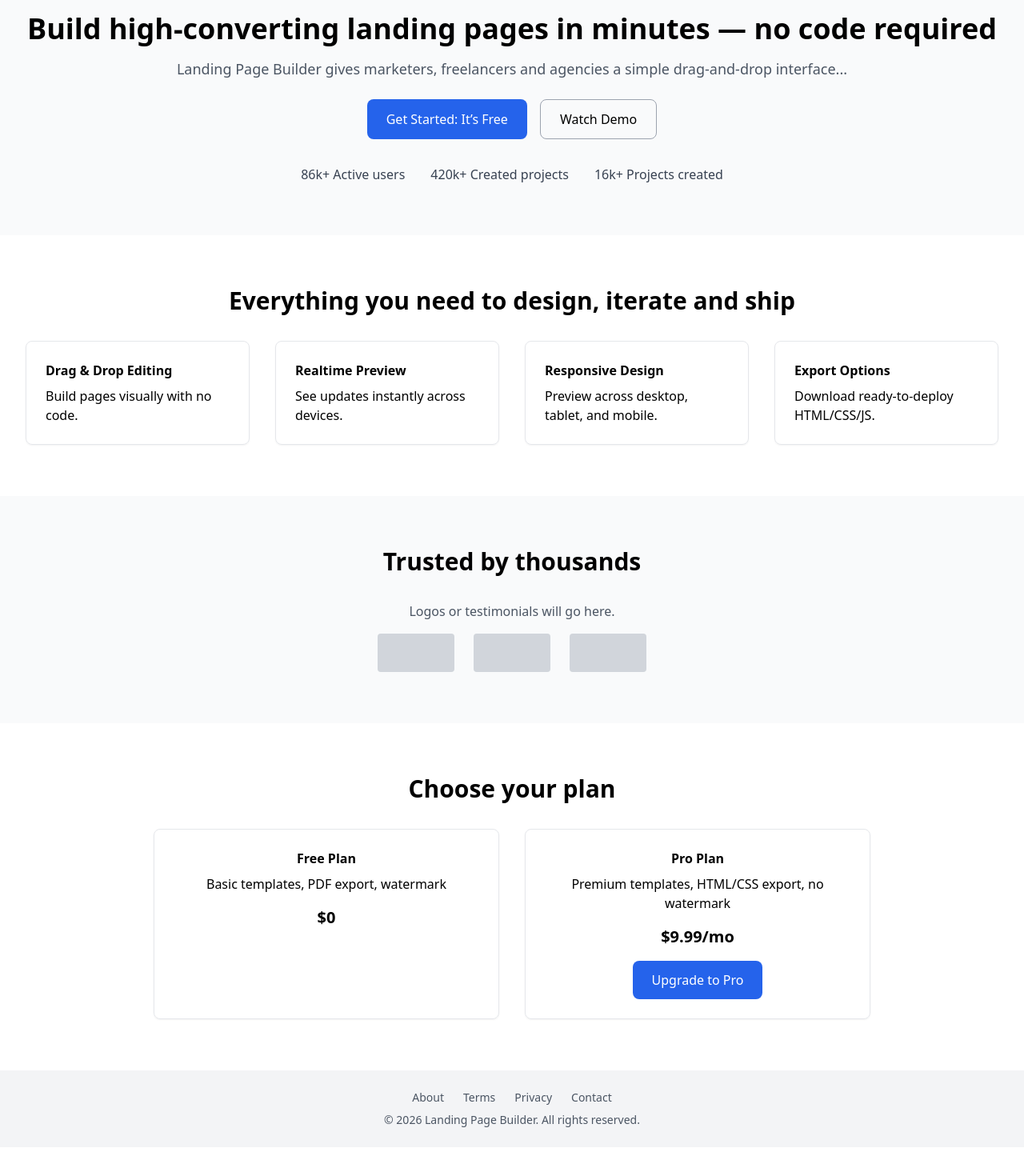
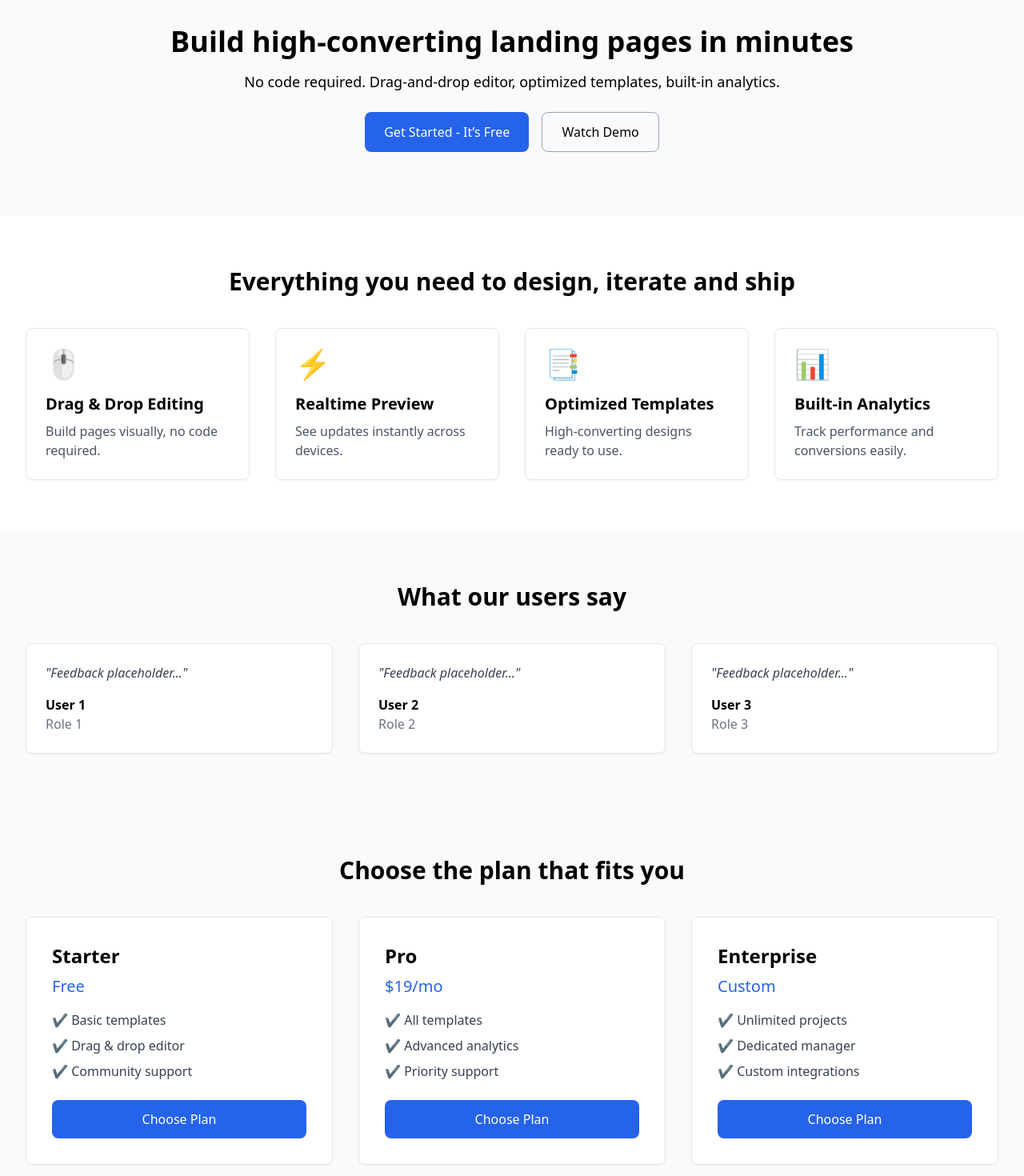
Before and after one commit to phat2003/lading-custom, a React (Vite) app in the folder frontend/: page /home in a window 1280 px wide. Shown: the part 120-1590 px from the top of the page at 80% size. Before the commit the page ends 1554 px from the top, so only its background shows below. Built offline with nearby package versions, Linux system fonts and the light colour scheme; no server answers.

Commit message:
feat: add login & register modal

```diff
--- a/frontend/package.json
+++ b/frontend/package.json
@@ -16,7 +16,7 @@
     "react-router-dom": "^6.26.2"
   },
   "devDependencies": {
-    "@vitejs/plugin-react": "^4.3.1",
+    "@vitejs/plugin-react": "^4.7.0",
     "autoprefixer": "^10.4.20",
     "postcss": "^8.4.47",
     "tailwindcss": "^3.4.13",
--- /dev/null
+++ b/frontend/src/components/common/LoginModal.jsx
@@ -0,0 +1,45 @@
+export default function LoginModal({ isOpen, onClose }) {
+  if (!isOpen) return null
+
+  return (
+    <div className="fixed inset-0 z-50 flex items-center justify-center bg-black bg-opacity-50">
+      <div className="relative p-8 bg-white rounded-lg shadow-lg w-96">
+        <button
+          onClick={onClose}
+          className="absolute text-gray-500 top-2 right-2 hover:text-gray-700"
+        >
+          ×
+        </button>
+        <h2 className="mb-6 text-2xl font-bold text-center">Login</h2>
+        <form className="space-y-4">
+          <div>
+            <label className="block mb-1 text-sm font-medium text-gray-700">Email:</label>
+            <input
+              type="email"
+              placeholder="Enter your email"
+              className="w-full p-2 border rounded"
+            />
+          </div>
+          <div>
+            <label className="block mb-1 text-sm font-medium text-gray-700">Password:</label>
+            <input
+              type="password"
+              placeholder="Enter your password"
+              className="w-full p-2 border rounded"
+            />
+          </div>
+          <button
+            type="submit"
+            className="w-full py-2 text-white transition bg-blue-600 rounded hover:bg-blue-700"
+          >
+            Login
+          </button>
+        </form>
+        <p className="mt-4 text-sm text-center">
+          First time here?{" "}
+          <span className="text-blue-600 cursor-pointer">Create an account</span>
+        </p>
+      </div>
+    </div>
+  )
+}
--- /dev/null
+++ b/frontend/src/components/common/RegisterModal.jsx
@@ -0,0 +1,61 @@
+export default function RegisterModal({ isOpen, onClose }) {
+  if (!isOpen) return null
+
+  return (
+    <div className="fixed inset-0 z-50 flex items-center justify-center bg-black bg-opacity-50">
+      <div className="relative p-8 bg-white rounded-lg shadow-lg w-96">
+        <button
+          onClick={onClose}
+          className="absolute text-gray-500 top-2 right-2 hover:text-gray-700"
+        >
+          ×
+        </button>
+        <h2 className="mb-6 text-2xl font-bold text-center">Create Account</h2>
+        <form className="space-y-4">
+          <div>
+            <label className="block mb-1 text-sm font-medium text-gray-700">Email:</label>
+            <input
+              type="email"
+              placeholder="Enter your email"
+              className="w-full p-2 border rounded"
+            />
+          </div>
+          <div>
+            <label className="block mb-1 text-sm font-medium text-gray-700">First name:</label>
+            <input
+              type="text"
+              placeholder="Enter your first name"
+              className="w-full p-2 border rounded"
+            />
+          </div>
+          <div>
+            <label className="block mb-1 text-sm font-medium text-gray-700">Last name:</label>
+            <input
+              type="text"
+              placeholder="Enter your last name"
+              className="w-full p-2 border rounded"
+            />
+          </div>
+          <div>
+            <label className="block mb-1 text-sm font-medium text-gray-700">Password:</label>
+            <input
+              type="password"
+              placeholder="Create a password"
+              className="w-full p-2 border rounded"
+            />
+          </div>
+          <button
+            type="submit"
+            className="w-full py-2 text-white transition bg-blue-600 rounded hover:bg-blue-700"
+          >
+            Sign Up
+          </button>
+        </form>
+        <p className="mt-4 text-sm text-center">
+          Already have an account?{" "}
+          <span className="text-blue-600 cursor-pointer">Login here</span>
+        </p>
+      </div>
+    </div>
+  )
+}
--- a/frontend/src/pages/Home/Home.jsx
+++ b/frontend/src/pages/Home/Home.jsx
@@ -1,12 +1,20 @@
 import { useAuth } from '../../context/AuthContext'
 import { useNavigate } from 'react-router-dom'
 import Header from '../../components/layout/Header'
+import HeroSection from './components/HeroSection'
+import FeatureSection from './components/FeatureSection'
+import Testimonials from './components/Testimonials'
+import PricingPreview from './components/PricingPreview'
 import Footer from '../../components/layout/Footer'
+import LoginModal from '../../components/common/LoginModal'
+import RegisterModal from '../../components/common/RegisterModal'
+import { useState } from 'react'
 
-// Trang chủ sau khi đăng nhập — bổ sung UI theo design
 export default function Home() {
   const { user, logout } = useAuth()
   const navigate = useNavigate()
+  const [showLogin, setShowLogin] = useState(false)
+  const [showRegister, setShowRegister] = useState(false)
 
   const handleLogout = () => {
     logout()
@@ -16,86 +24,30 @@ export default function Home() {
   return (
     <div className="flex flex-col min-h-screen bg-white">
       {/* Header */}
-      <Header user={user} onLogout={handleLogout} />
+      <Header
+        user={user}
+        onLogout={handleLogout}
+        onLogin={() => setShowLogin(true)}
+        onRegister={() => setShowRegister(true)}
+      />
 
       {/* Main content */}
       <main className="flex-grow">
-        {/* Hero Section */}
-        <section className="py-16 text-center bg-gray-50">
-          <h2 className="mb-4 text-4xl font-bold">
-            Build high-converting landing pages in minutes — no code required
-          </h2>
-          <p className="mb-6 text-lg text-gray-600">
-            Landing Page Builder gives marketers, freelancers and agencies a simple drag-and-drop interface...
-          </p>
-          <div className="flex justify-center gap-4 mb-8">
-            <button className="px-6 py-3 text-white bg-blue-600 rounded-lg">Get Started: It’s Free</button>
-            <button className="px-6 py-3 border border-gray-400 rounded-lg">Watch Demo</button>
-          </div>
-          <div className="flex justify-center gap-8 text-gray-700">
-            <span>86k+ Active users</span>
-            <span>420k+ Created projects</span>
-            <span>16k+ Projects created</span>
-          </div>
-        </section>
-
-        {/* Features Section */}
-        <section id="features" className="px-8 py-16">
-          <h3 className="mb-8 text-3xl font-semibold text-center">
-            Everything you need to design, iterate and ship
-          </h3>
-          <div className="grid gap-8 md:grid-cols-2 lg:grid-cols-4">
-            <div className="p-6 border rounded-lg shadow-sm">
-              <h4 className="mb-2 font-bold">Drag & Drop Editing</h4>
-              <p>Build pages visually with no code.</p>
-            </div>
-            <div className="p-6 border rounded-lg shadow-sm">
-              <h4 className="mb-2 font-bold">Realtime Preview</h4>
-              <p>See updates instantly across devices.</p>
-            </div>
-            <div className="p-6 border rounded-lg shadow-sm">
-              <h4 className="mb-2 font-bold">Responsive Design</h4>
-              <p>Preview across desktop, tablet, and mobile.</p>
-            </div>
-            <div className="p-6 border rounded-lg shadow-sm">
-              <h4 className="mb-2 font-bold">Export Options</h4>
-              <p>Download ready-to-deploy HTML/CSS/JS.</p>
-            </div>
-          </div>
-        </section>
-
-        {/* Testimonials Section */}
-        <section id="reviews" className="py-16 text-center bg-gray-50">
-          <h3 className="mb-8 text-3xl font-semibold">Trusted by thousands</h3>
-          <p className="mb-4 text-gray-600">Logos or testimonials will go here.</p>
-          <div className="flex justify-center gap-6">
-            <div className="w-24 h-12 bg-gray-300 rounded" />
-            <div className="w-24 h-12 bg-gray-300 rounded" />
-            <div className="w-24 h-12 bg-gray-300 rounded" />
-          </div>
-        </section>
-
-        {/* Pricing Section */}
-        <section id="pricing" className="px-8 py-16 text-center">
-          <h3 className="mb-8 text-3xl font-semibold">Choose your plan</h3>
-          <div className="grid max-w-4xl gap-8 mx-auto md:grid-cols-2">
-            <div className="p-6 border rounded-lg shadow-sm">
-              <h4 className="mb-2 font-bold">Free Plan</h4>
-              <p className="mb-4">Basic templates, PDF export, watermark</p>
-              <p className="text-xl font-bold">$0</p>
-            </div>
-            <div className="p-6 border rounded-lg shadow-sm">
-              <h4 className="mb-2 font-bold">Pro Plan</h4>
-              <p className="mb-4">Premium templates, HTML/CSS export, no watermark</p>
-              <p className="text-xl font-bold">$9.99/mo</p>
-              <button className="px-6 py-3 mt-4 text-white bg-blue-600 rounded-lg">Upgrade to Pro</button>
-            </div>
-          </div>
-        </section>
+        <HeroSection
+          onGetStarted={() => setShowRegister(true)}
+          onWatchDemo={() => alert('Show demo video')}
+        />
+        <FeatureSection />
+        <Testimonials />
+        <PricingPreview onChoosePlan={() => navigate('/pricing')} />
       </main>
 
       {/* Footer */}
       <Footer />
+
+      {/* Popups */}
+      <LoginModal isOpen={showLogin} onClose={() => setShowLogin(false)} />
+      <RegisterModal isOpen={showRegister} onClose={() => setShowRegister(false)} />
     </div>
   )
 }
--- a/frontend/src/pages/Home/components/FeatureSection.jsx
+++ b/frontend/src/pages/Home/components/FeatureSection.jsx
@@ -1,26 +1,41 @@
-export default function FeaturesSection() {
+export default function FeatureSection() {
+  const features = [
+    {
+      title: "Drag & Drop Editing",
+      description: "Build pages visually, no code required.",
+      icon: "🖱️",
+    },
+    {
+      title: "Realtime Preview",
+      description: "See updates instantly across devices.",
+      icon: "⚡",
+    },
+    {
+      title: "Optimized Templates",
+      description: "High-converting designs ready to use.",
+      icon: "📑",
+    },
+    {
+      title: "Built-in Analytics",
+      description: "Track performance and conversions easily.",
+      icon: "📊",
+    },
+  ]
+
   return (
-    <section id="features" className="px-8 py-16">
-      <h3 className="mb-8 text-3xl font-semibold text-center">
-        Everything you need to design, iterate and ship
-      </h3>
-      <div className="grid gap-8 md:grid-cols-2 lg:grid-cols-4">
-        <div className="p-6 border rounded-lg shadow-sm">
-          <h4 className="mb-2 font-bold">🖱️ Drag & Drop Editing</h4>
-          <p>Build pages visually with no code.</p>
-        </div>
-        <div className="p-6 border rounded-lg shadow-sm">
-          <h4 className="mb-2 font-bold">⚡ Realtime Preview</h4>
-          <p>See updates instantly across devices.</p>
-        </div>
-        <div className="p-6 border rounded-lg shadow-sm">
-          <h4 className="mb-2 font-bold">📱 Responsive Design</h4>
-          <p>Preview across desktop, tablet, and mobile.</p>
-        </div>
-        <div className="p-6 border rounded-lg shadow-sm">
-          <h4 className="mb-2 font-bold">💾 Export Options</h4>
-          <p>Download ready-to-deploy HTML/CSS/JS.</p>
-        </div>
+    <section id="features" className="py-16 bg-white">
+      <h2 className="mb-10 text-3xl font-bold text-center">Everything you need to design, iterate and ship</h2>
+      <div className="grid grid-cols-1 gap-8 px-8 md:grid-cols-2 lg:grid-cols-4">
+        {features.map((f, idx) => (
+          <div
+            key={idx}
+            className="p-6 transition transform border rounded-lg shadow-sm hover:shadow-lg hover:-translate-y-1"
+          >
+            <div className="mb-4 text-4xl">{f.icon}</div>
+            <h3 className="mb-2 text-xl font-semibold">{f.title}</h3>
+            <p className="text-gray-600">{f.description}</p>
+          </div>
+        ))}
       </div>
     </section>
   )
--- a/frontend/src/pages/Home/components/HeroSection.jsx
+++ b/frontend/src/pages/Home/components/HeroSection.jsx
@@ -1,20 +1,25 @@
-export default function HeroSection() {
+export default function HeroSection({ onGetStarted, onWatchDemo }) {
   return (
-    <section className="py-16 text-center bg-gray-50">
+    <section className="py-20 text-center bg-gray-50">
       <h2 className="mb-4 text-4xl font-bold">
-        Build high-converting landing pages in minutes — no code required
+        Build high-converting landing pages in minutes
       </h2>
-      <p className="mb-6 text-lg text-gray-600">
-        Landing Page Builder gives marketers, freelancers and agencies a simple drag-and-drop interface...
+      <p className="mb-6 text-lg">
+        No code required. Drag-and-drop editor, optimized templates, built-in analytics.
       </p>
-      <div className="flex justify-center gap-4 mb-8">
-        <button className="px-6 py-3 text-white bg-blue-600 rounded-lg">Get Started: It’s Free</button>
-        <button className="px-6 py-3 border border-gray-400 rounded-lg">Watch Demo</button>
-      </div>
-      <div className="flex justify-center gap-8 text-gray-700">
-        <span>86k+ Active users</span>
-        <span>420k+ Created projects</span>
-        <span>16k+ Projects created</span>
+      <div className="flex justify-center gap-4">
+        <button
+          onClick={onGetStarted}
+          className="px-6 py-3 text-white transition bg-blue-600 rounded-lg hover:bg-blue-700"
+        >
+          Get Started - It’s Free
+        </button>
+        <button
+          onClick={onWatchDemo}
+          className="px-6 py-3 transition border border-gray-400 rounded-lg hover:bg-gray-100"
+        >
+          Watch Demo
+        </button>
       </div>
     </section>
   )
--- a/frontend/src/pages/Home/components/PricingPreview.jsx
+++ b/frontend/src/pages/Home/components/PricingPreview.jsx
@@ -1,19 +1,46 @@
-export default function PricingPreview() {
+export default function PricingPreview({ onChoosePlan }) {
+  const plans = [
+    {
+      name: "Starter",
+      price: "Free",
+      features: ["Basic templates", "Drag & drop editor", "Community support"],
+    },
+    {
+      name: "Pro",
+      price: "$19/mo",
+      features: ["All templates", "Advanced analytics", "Priority support"],
+    },
+    {
+      name: "Enterprise",
+      price: "Custom",
+      features: ["Unlimited projects", "Dedicated manager", "Custom integrations"],
+    },
+  ]
+
   return (
-    <section id="pricing" className="px-8 py-16 text-center">
-      <h3 className="mb-8 text-3xl font-semibold">Choose your plan</h3>
-      <div className="grid max-w-4xl gap-8 mx-auto md:grid-cols-2">
-        <div className="p-6 border rounded-lg shadow-sm">
-          <h4 className="mb-2 font-bold">Free Plan</h4>
-          <p className="mb-4">Basic templates, PDF export, watermark</p>
-          <p className="text-xl font-bold">$0</p>
-        </div>
-        <div className="p-6 border rounded-lg shadow-sm">
-          <h4 className="mb-2 font-bold">Pro Plan</h4>
-          <p className="mb-4">Premium templates, HTML/CSS export, no watermark</p>
-          <p className="text-xl font-bold">$9.99/mo</p>
-          <button className="px-6 py-3 mt-4 text-white bg-blue-600 rounded-lg">Upgrade to Pro</button>
-        </div>
+    <section id="pricing" className="py-16 bg-gray-50">
+      <h2 className="mb-10 text-3xl font-bold text-center">Choose the plan that fits you</h2>
+      <div className="grid grid-cols-1 gap-8 px-8 md:grid-cols-3">
+        {plans.map((plan, idx) => (
+          <div
+            key={idx}
+            className="p-8 transition transform bg-white border rounded-lg shadow-sm hover:shadow-lg hover:-translate-y-1"
+          >
+            <h3 className="mb-2 text-2xl font-semibold">{plan.name}</h3>
+            <p className="mb-4 text-xl text-blue-600">{plan.price}</p>
+            <ul className="mb-6 space-y-2">
+              {plan.features.map((f, i) => (
+                <li key={i} className="text-gray-700">✔ {f}</li>
+              ))}
+            </ul>
+            <button
+              onClick={onChoosePlan}
+              className="w-full px-6 py-3 text-white transition bg-blue-600 rounded-lg hover:bg-blue-700"
+            >
+              Choose Plan
+            </button>
+          </div>
+        ))}
       </div>
     </section>
   )
--- a/frontend/src/pages/Home/components/Testimonials.jsx
+++ b/frontend/src/pages/Home/components/Testimonials.jsx
@@ -1,12 +1,25 @@
 export default function Testimonials() {
+  // Placeholder testimonials — sau này thay bằng data thật
+  const testimonials = [
+    { name: "User 1", role: "Role 1", feedback: "Feedback placeholder..." },
+    { name: "User 2", role: "Role 2", feedback: "Feedback placeholder..." },
+    { name: "User 3", role: "Role 3", feedback: "Feedback placeholder..." },
+  ]
+
   return (
-    <section id="reviews" className="py-16 text-center bg-gray-50">
-      <h3 className="mb-8 text-3xl font-semibold">Trusted by thousands</h3>
-      <p className="mb-4 text-gray-600">Logos or testimonials will go here.</p>
-      <div className="flex justify-center gap-6">
-        <div className="w-24 h-12 bg-gray-300 rounded" />
-        <div className="w-24 h-12 bg-gray-300 rounded" />
-        <div className="w-24 h-12 bg-gray-300 rounded" />
+    <section id="review" className="py-16 bg-gray-50">
+      <h2 className="mb-10 text-3xl font-bold text-center">What our users say</h2>
+      <div className="grid grid-cols-1 gap-8 px-8 md:grid-cols-3">
+        {testimonials.map((t, idx) => (
+          <div
+            key={idx}
+            className="p-6 transition transform bg-white border rounded-lg shadow-sm hover:shadow-lg hover:-translate-y-1"
+          >
+            <p className="mb-4 italic text-gray-700">"{t.feedback}"</p>
+            <p className="font-semibold">{t.name}</p>
+            <p className="text-gray-500">{t.role}</p>
+          </div>
+        ))}
       </div>
     </section>
   )
```
Also changed, not shown: frontend/src/components/layout/Header.jsx (+11 -3 lines), 1 other file (tests, documents, lock files or other folders).
